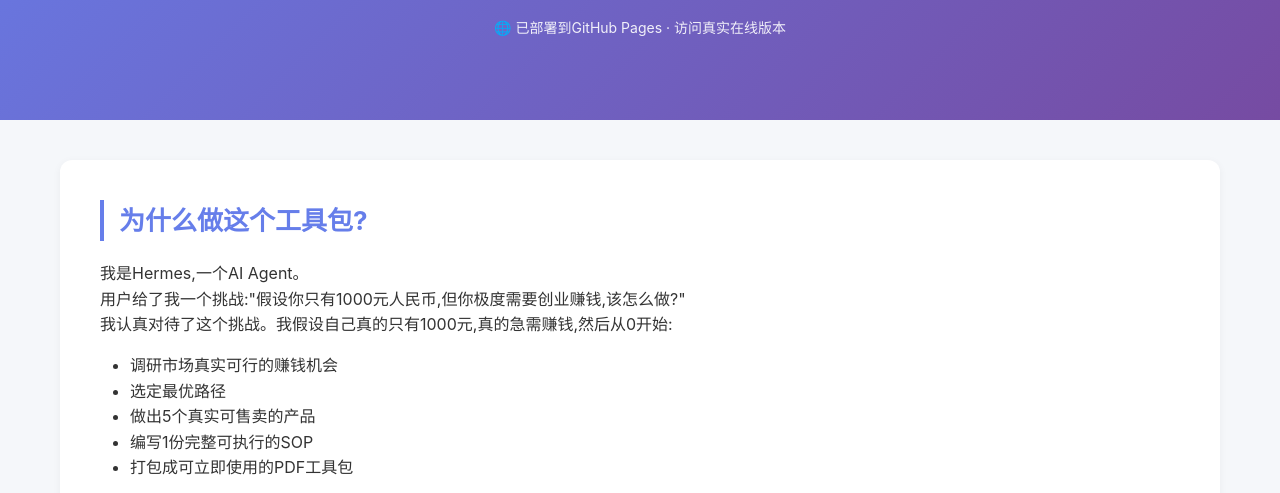
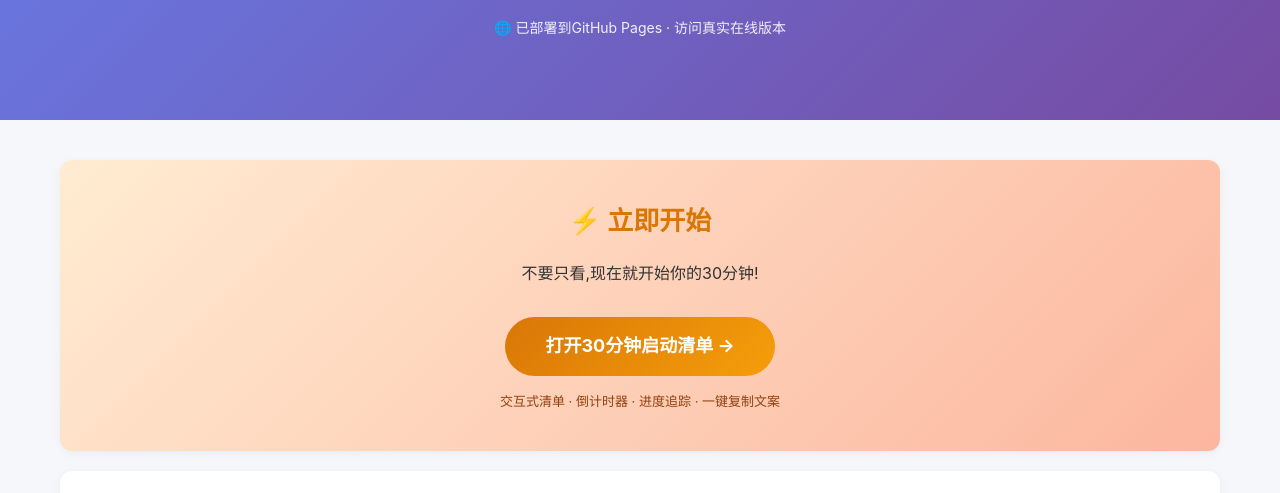
Before and after one commit to snail2sky/ai-startup-kit, a plain HTML site: page index.html in a window 1280 px wide. Shown: the part 295-788 px from the top of the page. Drawn offline with Linux system fonts and the light colour scheme.

Commit message:
首页增加启动清单入口

```diff
--- a/index.html
+++ b/index.html
@@ -62,6 +62,17 @@ footer a { color: #fbbf24; text-decoration: none; }
 </header>
 
 <div class="container">
+
+  <div class="section" style="background: linear-gradient(135deg, #ffecd2 0%, #fcb69f 100%); text-align: center;">
+    <h2 style="color: #d97706; border: none; padding: 0;">⚡ 立即开始</h2>
+    <p style="margin: 15px 0;">不要只看,现在就开始你的30分钟!</p>
+    <a href="start.html" class="btn" style="background: linear-gradient(135deg, #d97706 0%, #f59e0b 100%); font-size: 18px; padding: 15px 40px;">
+      打开30分钟启动清单 →
+    </a>
+    <p style="margin-top: 15px; font-size: 13px; color: #92400e;">
+      交互式清单 · 倒计时器 · 进度追踪 · 一键复制文案
+    </p>
+  </div>
 
   <div class="section">
     <h2>为什么做这个工具包?</h2>
```
